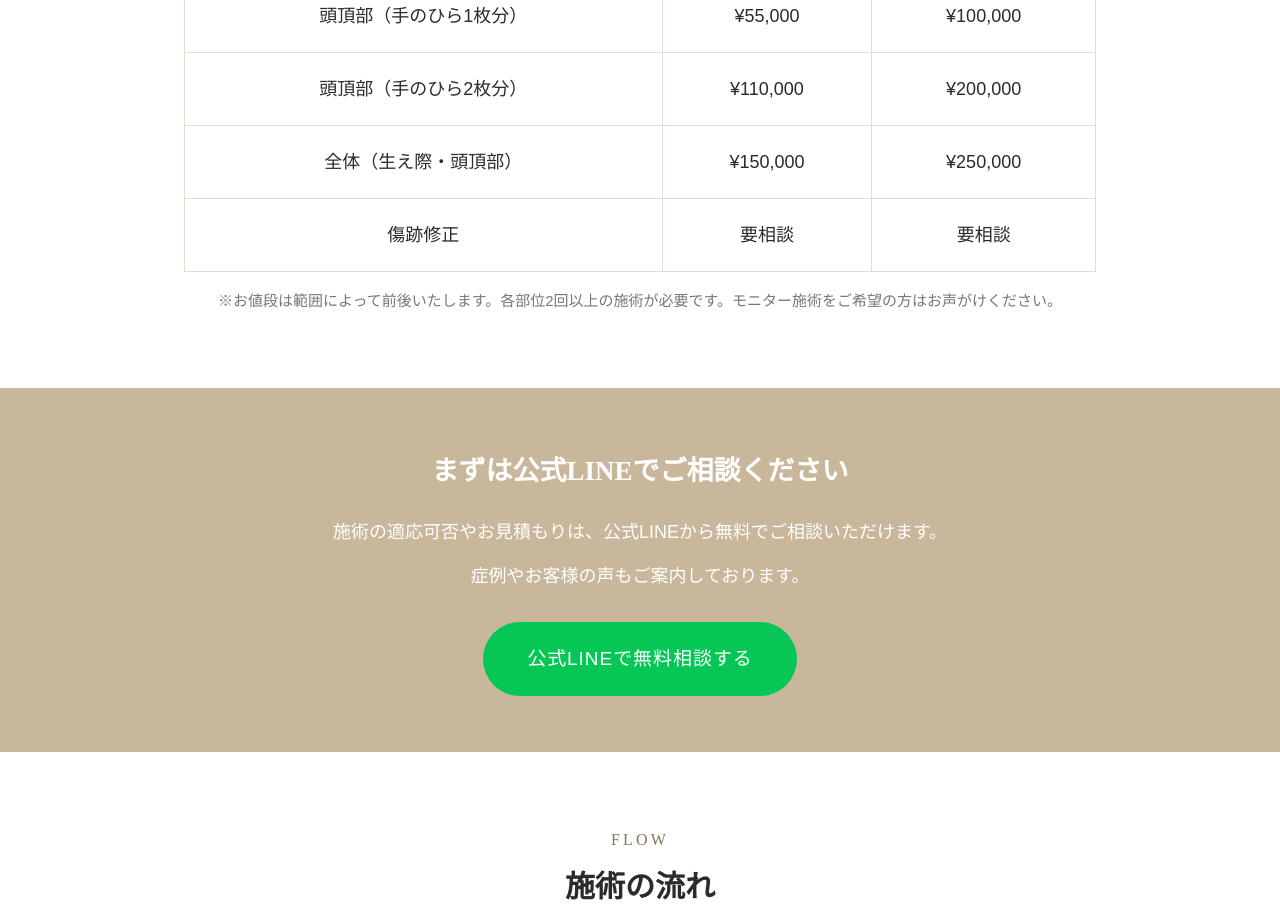
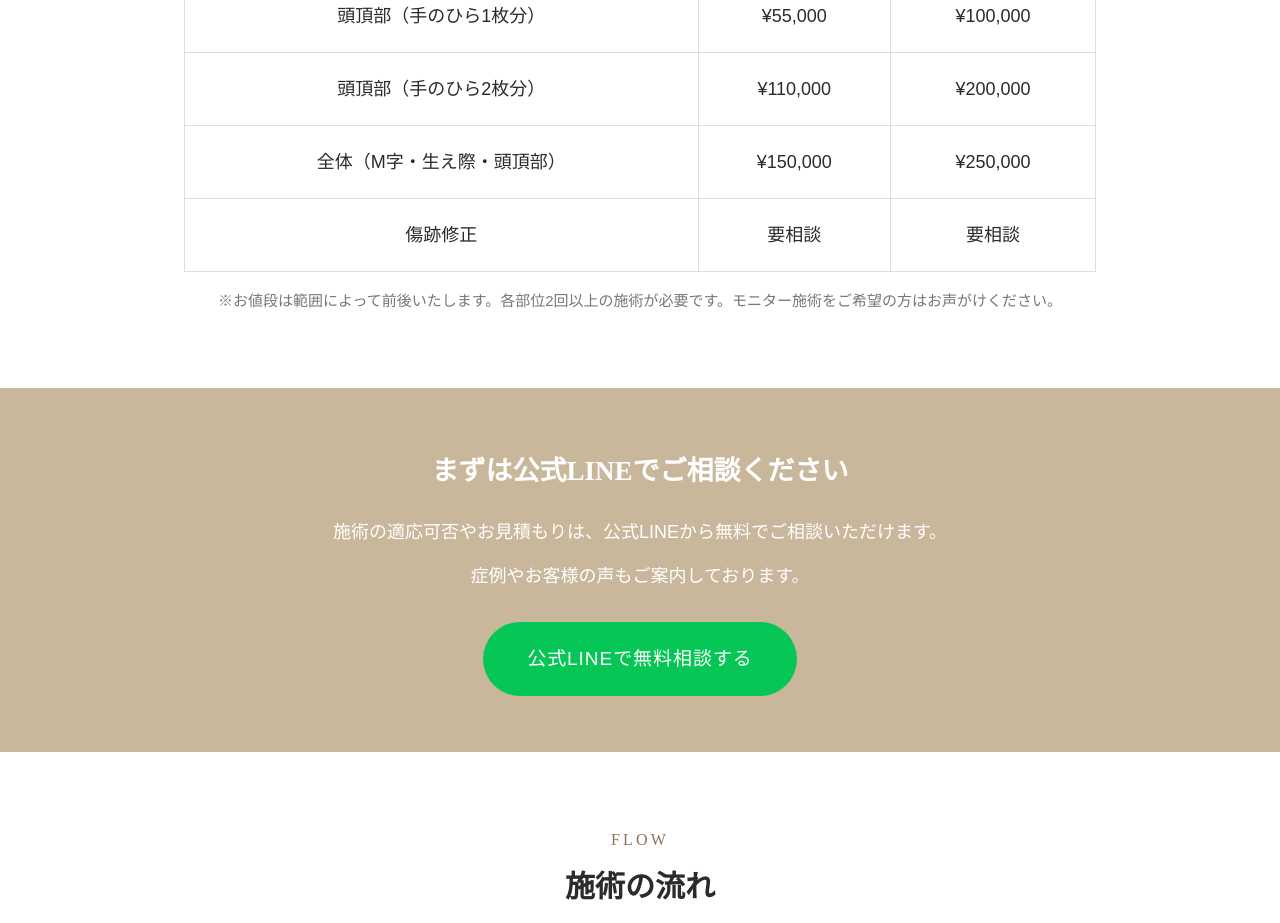
Before and after one commit to minnanouma1992-cpu/scalp-artmake.kai, a plain HTML site: page index.html in a window 1280 px wide. Shown: the part 6540-7463 px from the top of the page. Drawn offline with Linux system fonts and the light colour scheme.

Commit message:
Update price table for hair restoration services

```diff
--- a/index.html
+++ b/index.html
@@ -484,7 +484,7 @@ footer.site p{font-size:15px;opacity:.85;}
         <tr><td>生え際（手のひら1枚分）</td><td>¥55,000</td><td>¥100,000</td></tr>
         <tr><td>頭頂部（手のひら1枚分）</td><td>¥55,000</td><td>¥100,000</td></tr>
         <tr><td>頭頂部（手のひら2枚分）</td><td>¥110,000</td><td>¥200,000</td></tr>
-        <tr><td>全体（生え際・頭頂部）</td><td>¥150,000</td><td>¥250,000</td></tr>
+        <tr><td>全体（M字・生え際・頭頂部）</td><td>¥150,000</td><td>¥250,000</td></tr>
         <tr><td>傷跡修正</td><td>要相談</td><td>要相談</td></tr>
       </tbody>
     </table>
```
